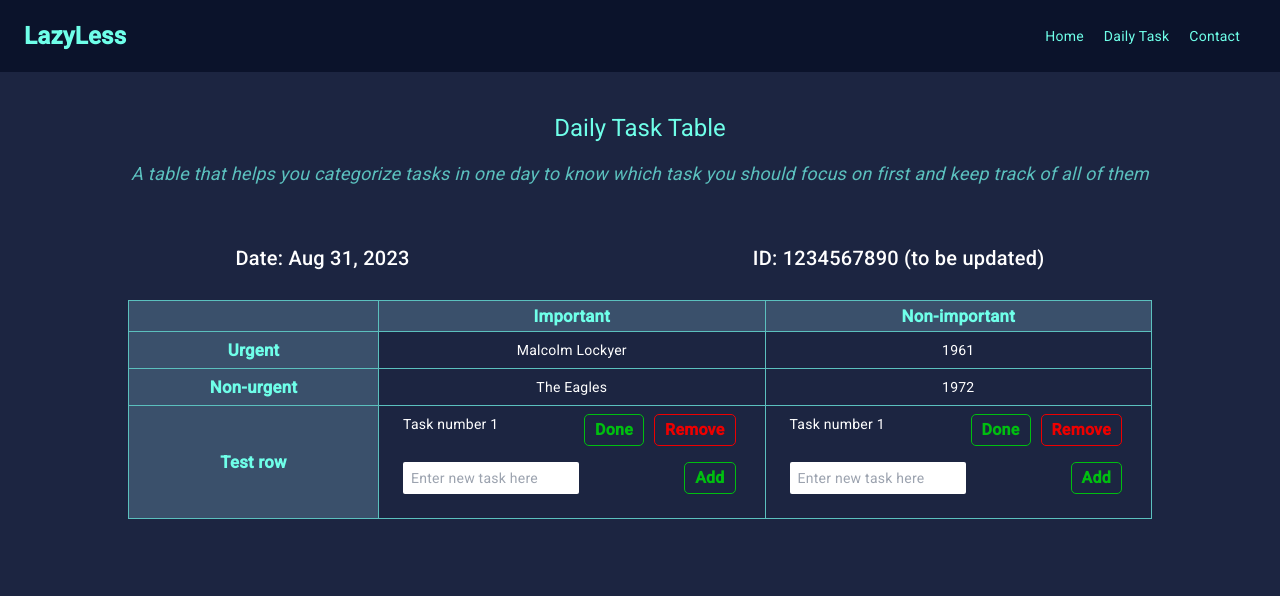
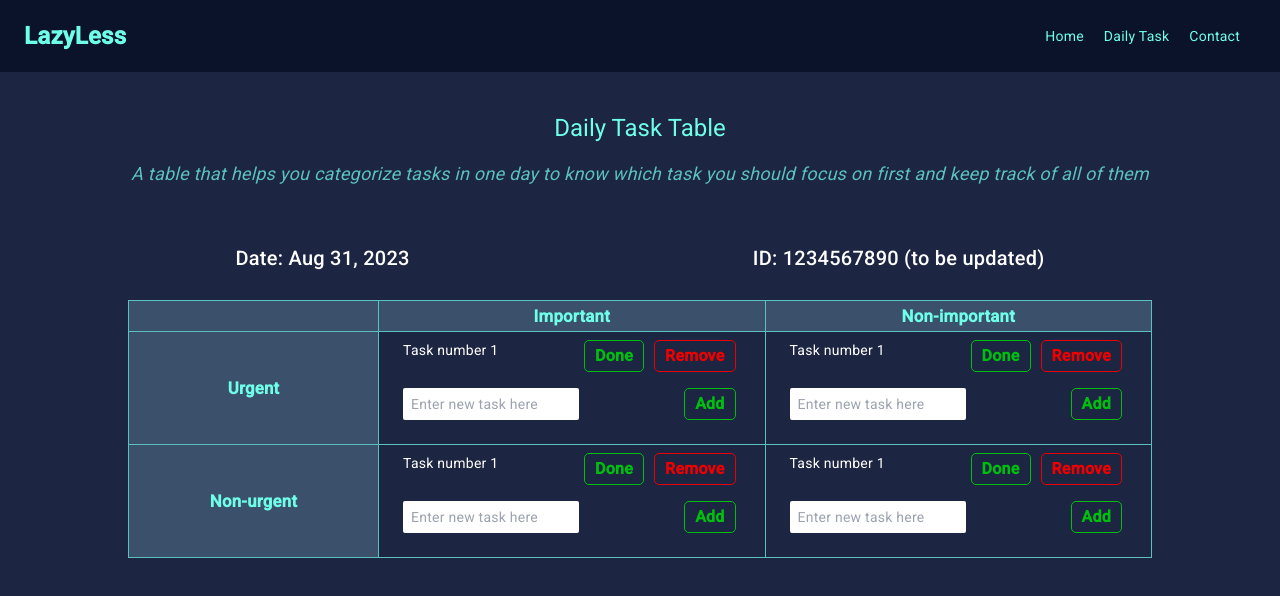
Before and after one commit to LinhNguyenLe2109/Lazyless, an Angular app: page /dailyTask in a window 1280 px wide. Shown: the top 596 px of the page. Built offline with nearby package versions, Linux system fonts and the light colour scheme.

Commit message:
so annoying

```diff
--- a/src/app/daily-task-cell/content-cell/content-cell.component.ts
+++ b/src/app/daily-task-cell/content-cell/content-cell.component.ts
@@ -1,4 +1,4 @@
-import { Component } from '@angular/core';
+import { Component, Input } from '@angular/core';
 
 @Component({
   selector: 'app-content-cell',
@@ -6,5 +6,8 @@ import { Component } from '@angular/core';
   styleUrls: ['./content-cell.component.css']
 })
 export class ContentCellComponent {
-
+  @Input() public type !: string;
+  ngOnInit() {
+    console.log(this.type);
+  }
 }
--- a/src/app/daily-task/daily-task.component.html
+++ b/src/app/daily-task/daily-task.component.html
@@ -21,18 +21,13 @@
                 <tbody>
                     <tr>
                         <td scope="row" class="colHead">Urgent</td>
-                        <td>Malcolm Lockyer</td>
-                        <td>1961</td>
+                        <td><app-content-cell [type]='UI'></app-content-cell></td>
+                        <td><app-content-cell [type]='UNI'></app-content-cell></td>
                     </tr>
                     <tr>
                         <td scope="row" class="colHead">Non-urgent</td>
-                        <td>The Eagles</td>
-                        <td>1972</td>
-                    </tr>
-                    <tr>
-                        <td scope="row" class="colHead">Test row</td>
-                        <td><app-content-cell></app-content-cell></td>
-                        <td><app-content-cell></app-content-cell></td>
+                        <td><app-content-cell [type]='NUI'></app-content-cell></td>
+                        <td><app-content-cell [type]='NUNI'></app-content-cell></td>
                     </tr>
                 </tbody>
             </table>
--- a/src/app/daily-task/daily-task.component.ts
+++ b/src/app/daily-task/daily-task.component.ts
@@ -9,4 +9,14 @@ export class DailyTaskComponent {
   currentDate = new Date();
   // update this one later with uuid
   sessionId = '1234567890 (to be updated)';
+  UI :string;
+  NUI :string;
+  NUNI :string;
+  UNI: string;
+  constructor() {
+    this.UI = 'UI';
+    this.NUI = 'NU-I';
+    this.NUNI = 'NU-NI';
+    this.UNI = 'U-NI';
+  }
 }
```
